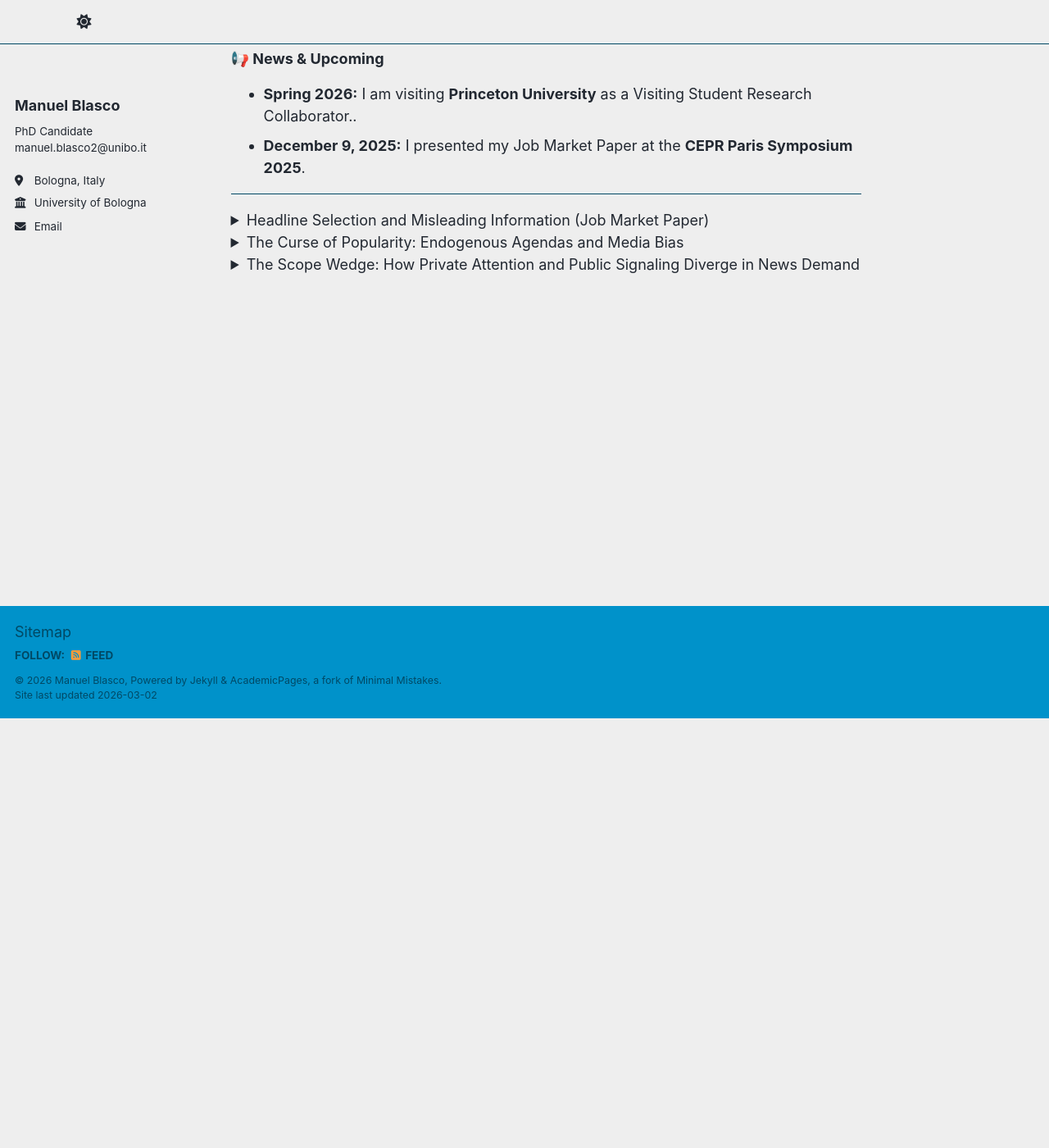
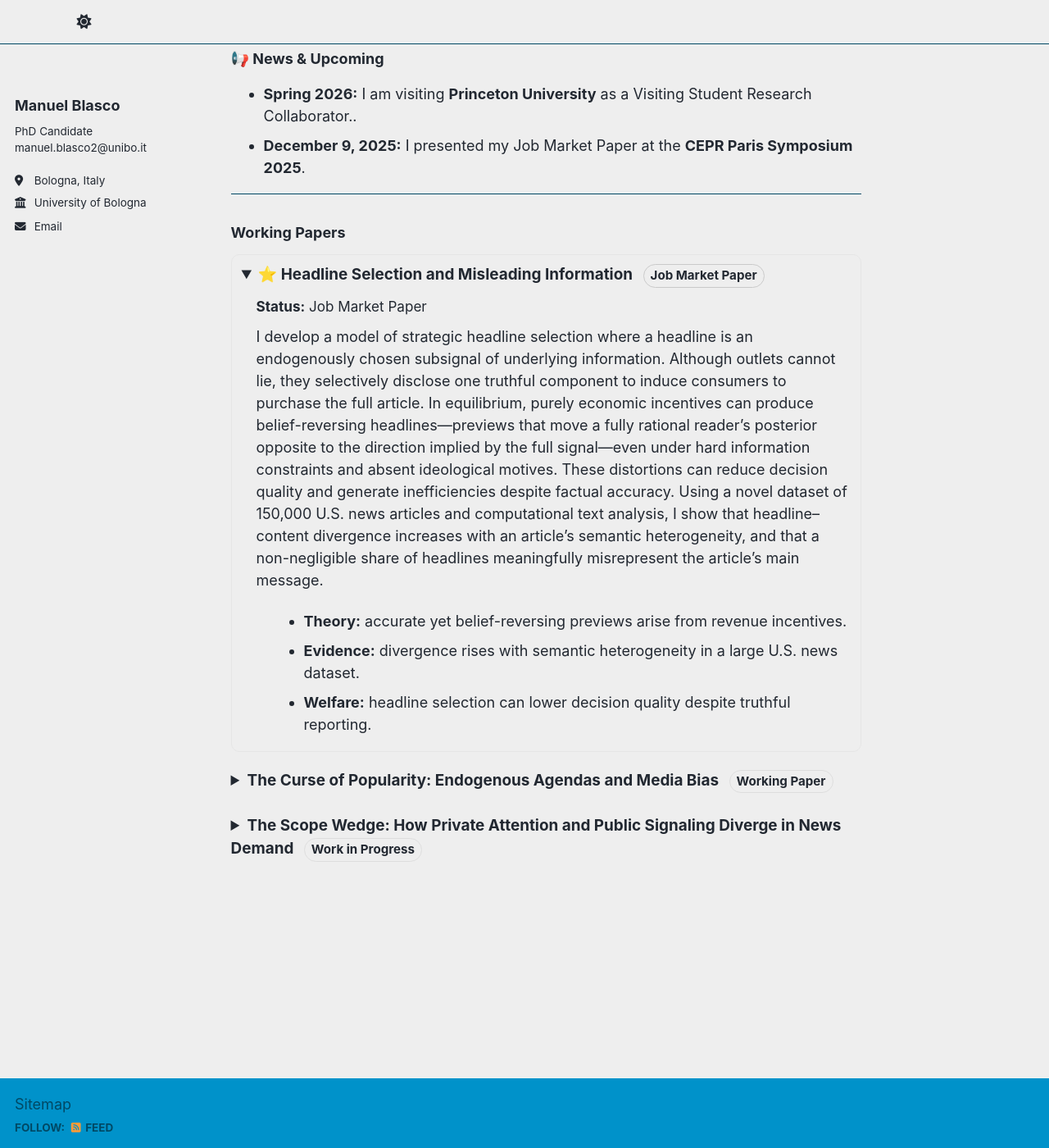
Before and after one commit to ManuelBlasco/manuelblasco.github.io, a Jekyll site: the page built from _pages/about.md, in a window 1280 px wide and 1400 px high, scrolled down 524 px. Shown: the whole window at 82% size. Built offline with Jekyll 4.4.1, drawn with Linux system fonts in a browser that asks for light colours; a script that is not in the unit is left out.

Commit message:
Update about.md

```diff
--- a/_pages/about.md
+++ b/_pages/about.md
@@ -27,19 +27,48 @@ I am a microeconomist working on Media and Information Economics and Political E
 
 ---
 
-<details>
-  <summary>Headline Selection and Misleading Information (Job Market Paper)</summary>
+### Working Papers
+
+<style>
+  details { margin: 0.9rem 0; padding: 0.25rem 0; }
+  summary { cursor: pointer; font-weight: 700; font-size: 1.05em; }
+  .paper-body { margin-top: 10px; margin-left: 18px; }
+  .badge { display: inline-block; margin-left: 8px; padding: 2px 8px; border-radius: 999px;
+           font-size: 0.8em; font-weight: 700; border: 1px solid #ddd; }
+  .badge-jmp { border-color: #c9c9c9; }
+  .meta { margin: 6px 0 10px; font-size: 0.95em; }
+  .links a { margin-right: 10px; }
+  .highlights { margin: 8px 0 0 18px; }
+  .paper-jmp { padding: 10px 12px; border: 1px solid #e5e5e5; border-radius: 10px; }
+</style>
+
+<details open class="paper-jmp">
+  <summary>⭐ Headline Selection and Misleading Information <span class="badge badge-jmp">Job Market Paper</span></summary>
   <div class="paper-body">
+    <div class="meta">
+      <span><strong>Status:</strong> Job Market Paper</span>
+      <!-- opcional: <span> · <strong>Last updated:</strong> Mar 2026</span> -->
+    </div>
+
     <p>
-      I develop a model of strategic headline selection where a headline is an endogenously chosen subsignal of underlying information. Although outlets cannot lie, they selectively disclose one truthful component to induce consumers to purchase the full article. In equilibrium, purely economic incentives can produce belief-reversing headlines—previews that move a fully rational reader’s posterior opposite to the direction implied by the full signal—even under hard information constraints and absent ideological motives. These distortions can reduce decision quality and generate inefficiencies despite factual accuracy. Using a novel dataset of 150,000 U.S. news articles and LLM-based text analysis, I show that headline–content divergence increases with an article’s semantic heterogeneity, and that a non-negligible share of headlines meaningfully misrepresent the article’s main message.
+      I develop a model of strategic headline selection where a headline is an endogenously chosen subsignal of underlying information. Although outlets cannot lie, they selectively disclose one truthful component to induce consumers to purchase the full article. In equilibrium, purely economic incentives can produce belief-reversing headlines—previews that move a fully rational reader’s posterior opposite to the direction implied by the full signal—even under hard information constraints and absent ideological motives. These distortions can reduce decision quality and generate inefficiencies despite factual accuracy. Using a novel dataset of 150,000 U.S. news articles and computational text analysis, I show that headline–content divergence increases with an article’s semantic heterogeneity, and that a non-negligible share of headlines meaningfully misrepresent the article’s main message.
     </p>
+
+    <ul class="highlights">
+      <li><strong>Theory:</strong> accurate yet belief-reversing previews arise from revenue incentives.</li>
+      <li><strong>Evidence:</strong> divergence rises with semantic heterogeneity in a large U.S. news dataset.</li>
+      <li><strong>Welfare:</strong> headline selection can lower decision quality despite truthful reporting.</li>
+    </ul>
   </div>
 </details>
 
 <details>
-  <summary>The Curse of Popularity: Endogenous Agendas and
-Media Bias </summary>
+  <summary>The Curse of Popularity: Endogenous Agendas and Media Bias <span class="badge">Working Paper</span></summary>
   <div class="paper-body">
+    <div class="links">
+      <a href="#">Draft</a>
+      <a href="#">Slides</a>
+    </div>
     <p>
       I develop a model where media outlets jointly choose which topic to cover (agenda setting) and how to report (editorial slant) under limited consumer attention. I characterize the conditions under which a “curse of popularity” emerges: when a topic becomes sufficiently popular, competing outlets converge on that same issue and—rather than conveying the most informative coverage—have incentives to introduce editorial bias, crowding out other topics and reducing welfare. By contrast, when attention is more dispersed, outlets tend to specialize across topics and (in equilibrium) report more truthfully, improving informational quality and decision-making.
     </p>
@@ -47,7 +76,7 @@ Media Bias </summary>
 </details>
 
 <details>
-  <summary>The Scope Wedge: How Private Attention and Public Signaling Diverge in News Demand</summary>
+  <summary>The Scope Wedge: How Private Attention and Public Signaling Diverge in News Demand <span class="badge">Work in Progress</span></summary>
   <div class="paper-body">
     <p>
       I exploit a unique dataset in which each article appears simultaneously in two attention rankings—Most Viewed and Most Shared—to study how private and public use of news diverge for identical content. I combine these empirical patterns with a simple model of informational and signaling utility. Preliminary results reveal a systematic “scope wedge”: locally useful articles attract more private attention, while nationally framed or identity-related pieces are disproportionately shared. Moreover, contrary to common claims, shared articles are not simpler—they are more sophisticated, consistent with signaling rather than “dumbing down.”
```
